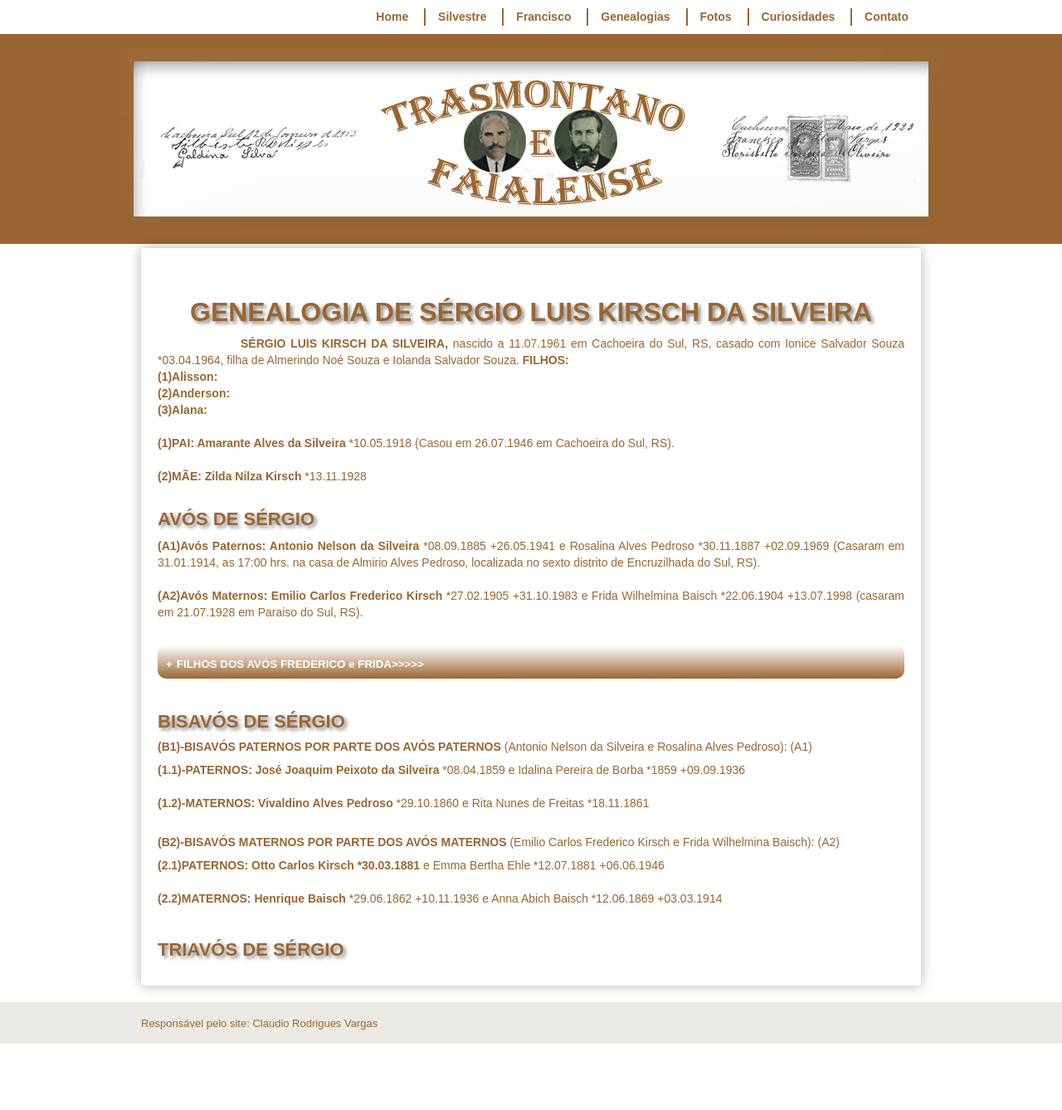
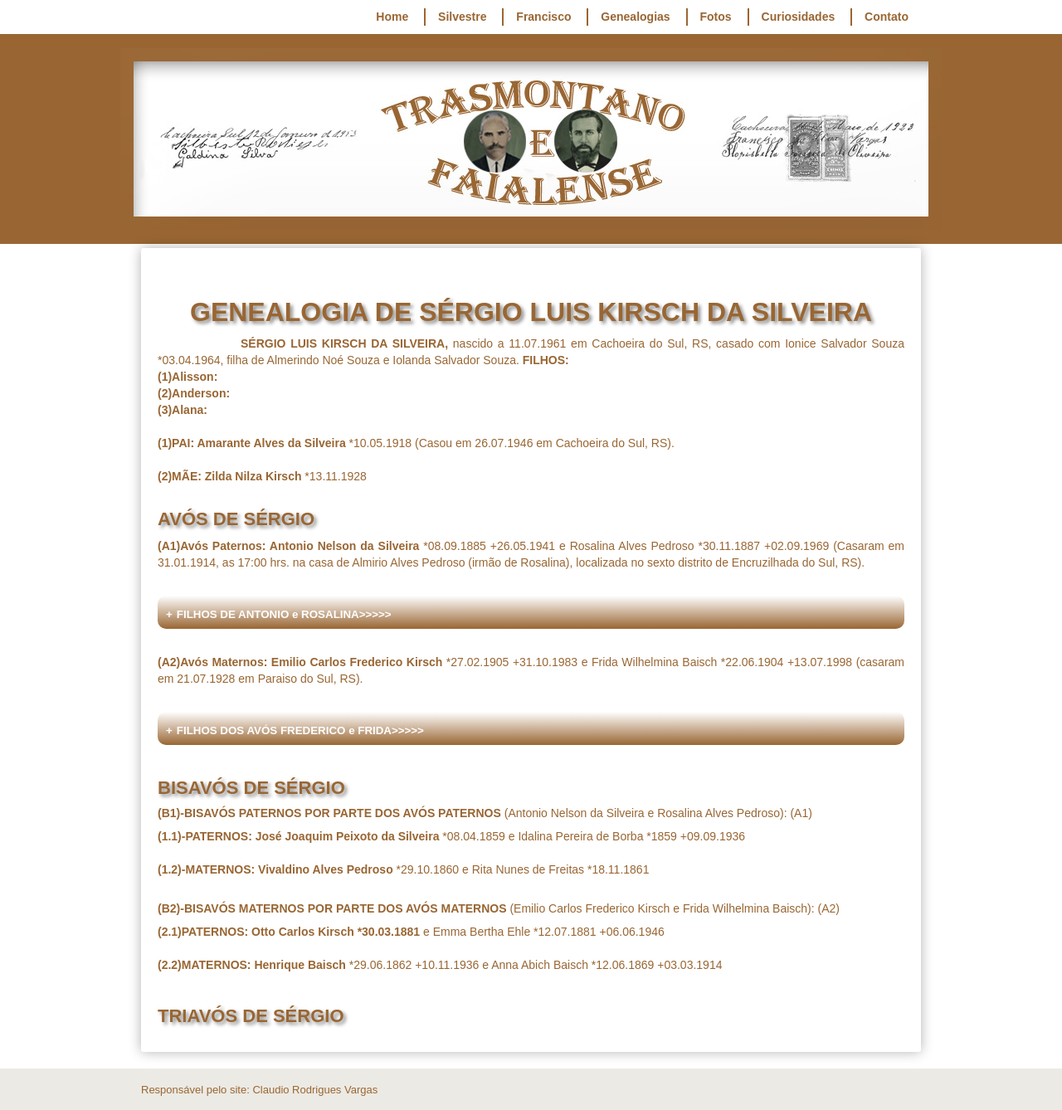
Before and after one commit to claudiovargas1955/claudiovargas1955.github.io, a Jekyll site: the page built from _pages/genealogia-de-sergio-luis-kirsch-da-silveira.html, in a window 1280 px wide. Shown: the whole page at 83% size. Built offline with Jekyll 4.4.1, drawn with Linux system fonts in a browser that asks for light colours; some web fonts are replaced; before the commit the page ends 1258 px from its top, so only the background shows below that; some of the changed lines change nothing that is shown.

Commit message:
Update genealogia-de-sergio-luis-kirsch-da-silveira.html

```diff
--- a/_pages/genealogia-de-sergio-luis-kirsch-da-silveira.html
+++ b/_pages/genealogia-de-sergio-luis-kirsch-da-silveira.html
@@ -107,9 +107,26 @@
 <h4>AVÓS DE SÉRGIO</h4>
 
 <p><b>(A1)Avós Paternos: Antonio Nelson da Silveira </b>*08.09.1885 +26.05.1941 e Rosalina Alves Pedroso *30.11.1887 +02.09.1969 (Casaram
-em 31.01.1914, as 17:00 hrs. na casa de Almirio Alves Pedroso, localizada no sexto distrito de Encruzilhada do Sul, RS).<br><br>
+em 31.01.1914, as 17:00 hrs. na casa de Almirio Alves Pedroso (irmão de Rosalina), localizada no sexto distrito de Encruzilhada do Sul,
+RS).<br><br>
+<details><summary><b>FILHOS DE ANTONIO e ROSALINA>>>>></b></summary><br>
+<p><b>(1.1)Eloyna Alves da Silveira: </b>*08.02.1930 (casou em 03.11.1948 com Jorge Goulart Salema *08.02.1924, filho de Manoel Pinto
+Salema *12.05.1889 e Rosa Goulart Salema *08.10.1896, nats.do Distrito Federal).<br><br>
 
-<b>(A2)Avós Maternos: Emilio Carlos Frederico Kirsch </b>*27.02.1905 +31.10.1983 e Frida Wilhelmina Baisch *22.06.1904 +13.07.1998
+<b>(1.2)Idalia Alves da Silveira: *02.06.1921 (casou em 10.09.1941 com Grimalde Teixeira *17.12.1919 e Maria da Glória Diehl *1895).<br><br>
+
+<b>(1.3)Iraci Pedroso da Silveira: *02.06.1925 (casou em 26.07.1946 com Walter Nunes de Freitas *18.04.1922, filho de Narciso Nunes de
+Freitas *07.08.1890 e Cecilia Nunes de Freitas *1894). <br><br>
+
+<b>(1.3)Izaura Alves da Silveira: *02.06.1921 (casou em 14.05.1948 com Jacinto Alves de Freitas e Conceição Adolpho dos Santos). <br><br>
+
+<b>(1.3)José Luiz Peixoto da Silveira: *22.10.1914 (casou em com Olga Machado Pereira *24.02.1917, filha de João Machado Pereira
+*23.03.1881 e Erminia dos Santos Pereira *02.04.1884). <br><br>
+
+<b>(1.3)Sinval Alves da Silveira: *22.01.1932 (casou em 05.02.1954 com Oraida da Silva Pereira *11.03.1940, filha de José Maria Pereira
+  e Zulmira da Silva Pereira). </details></p><br>
+
+<p><b>(A2)Avós Maternos: Emilio Carlos Frederico Kirsch </b>*27.02.1905 +31.10.1983 e Frida Wilhelmina Baisch *22.06.1904 +13.07.1998
 (casaram em 21.07.1928 em Paraiso do Sul, RS). <br><br>
 <details><summary><b>FILHOS DOS AVÓS FREDERICO e FRIDA>>>>></b></summary><br>
 <p><b>(2.1)Elida: </b><br><br>
```
